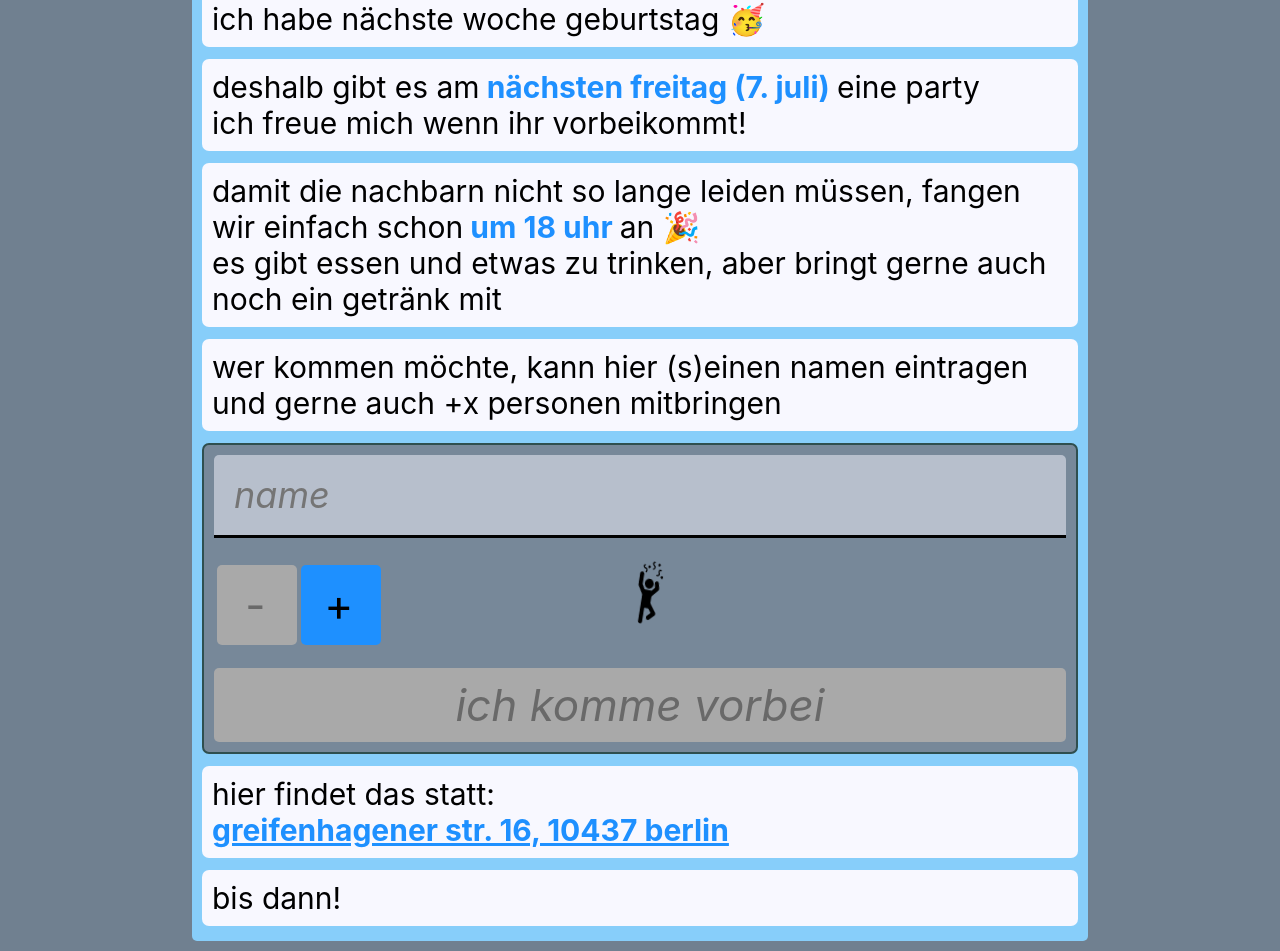
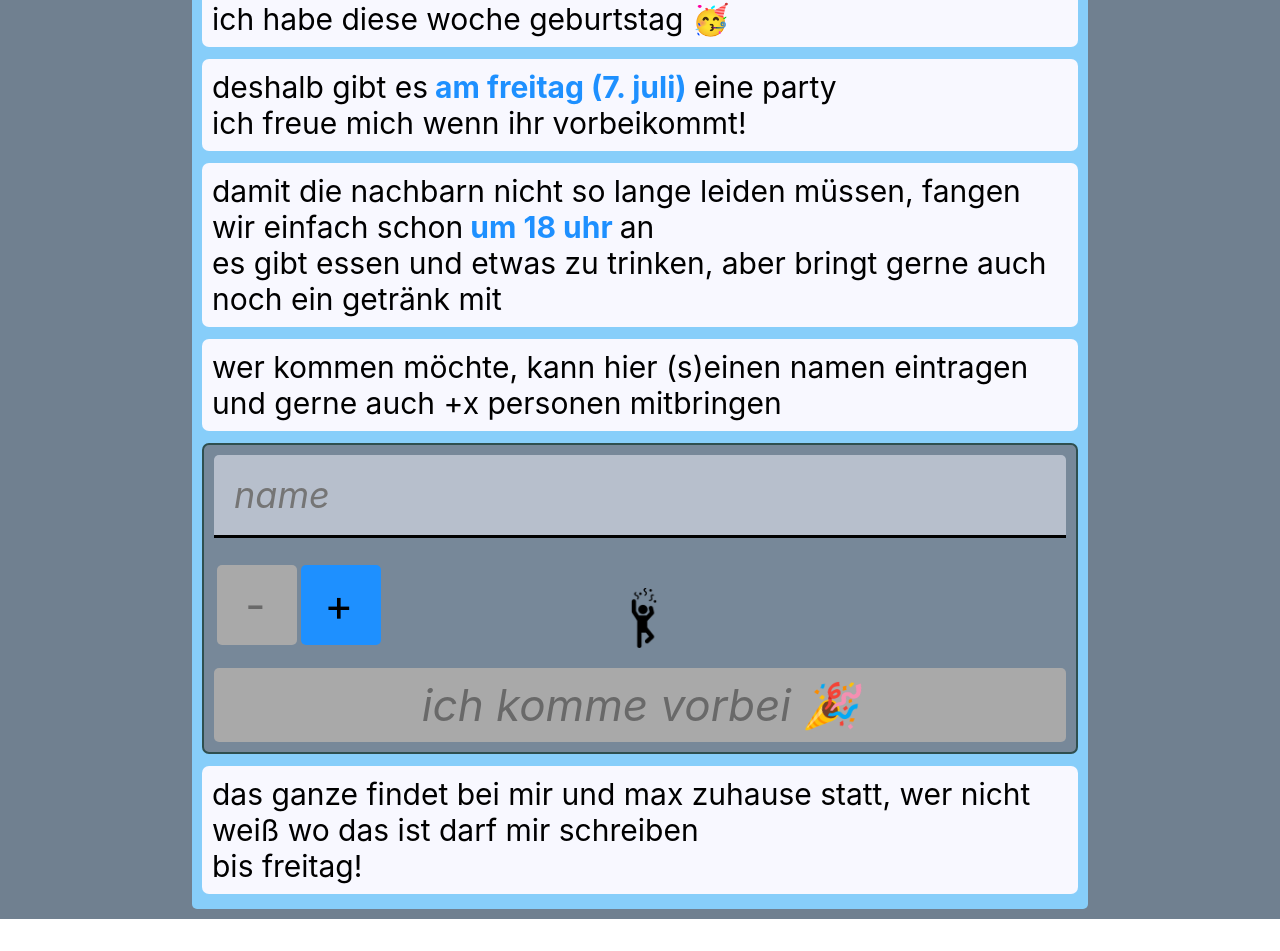
Before and after one commit to DoenertellerVersace/77, a React (Create React App) app: page / in a window 1280 px wide. Shown: the part 126-1077 px from the top of the page. After the commit the page ends 1045 px from the top, so only its background shows below. Built offline with nearby package versions, Linux system fonts and the light colour scheme.

Commit message:
site finished, database and apache setup to go

```diff
--- a/src/components/Index.tsx
+++ b/src/components/Index.tsx
@@ -15,7 +15,7 @@ function Index(props: { state: AppState; callbacks: AppCallbacks }): React.JSX.E
 			personRow.push(
 					<img key={i}
 							 src={person}
-							 className={"Party-person Bouncy-person" + Math.round(Math.random() * 3)}
+							 className={"Party-person Bouncy-person" + Math.round(Math.random() * 2) + 1}
 							 height={"40px"}
 							 width={"40px"}
 							 alt={"person"}/>
@@ -34,18 +34,18 @@ function Index(props: { state: AppState; callbacks: AppCallbacks }): React.JSX.E
 
 	return <div className={"App-content"}>
 		<p className={"card"}>
-			ich habe nächste woche geburtstag 🥳
+			ich habe diese woche geburtstag 🥳
 		</p>
 		<p className={"card"}>
-			deshalb gibt es am
-			<span className={"relevant"}> nächsten freitag (7. juli) </span>
+			deshalb gibt es
+			<span className={"relevant"}> am freitag (7. juli) </span>
 			eine party<br/>
 			ich freue mich wenn ihr vorbeikommt!
 		</p>
 		<p className={"card"}>
 			damit die nachbarn nicht so lange leiden müssen, fangen wir einfach schon
 			<span className={"relevant"}> um 18 uhr </span>
-			an 🎉<br/>
+			an<br/>
 			es gibt essen und etwas zu trinken, aber bringt gerne auch noch ein getränk mit
 		</p>
 		<p className={"card"}>
@@ -80,19 +80,14 @@ function Index(props: { state: AppState; callbacks: AppCallbacks }): React.JSX.E
 				<div className={"Form-row-item"}>
 					<button className={"Button-submit"}
 									disabled={state.getUser() === ""}
-									type={"submit"}>{callbacks.countIsLowerEnd() ? "ich komme" : "wir kommen"} vorbei
+									type={"submit"}>{callbacks.countIsLowerEnd() ? "ich komme" : "wir kommen"} vorbei 🎉
 					</button>
 				</div>
 			</div>
 		</form>
 		<p className={"card"}>
-			hier findet das statt:
-			<br/>
-			<Link className={"relevant"} to="https://goo.gl/maps/UcJT9sgUDk9LQtjW6">greifenhagener str. 16, 10437
-				berlin</Link>
-		</p>
-		<p className={"card"}>
-			bis dann!
+			das ganze findet bei mir und max zuhause statt, wer nicht weiß wo das ist darf mir schreiben<br/>
+			bis freitag!
 		</p>
 	</div>;
 }
```
